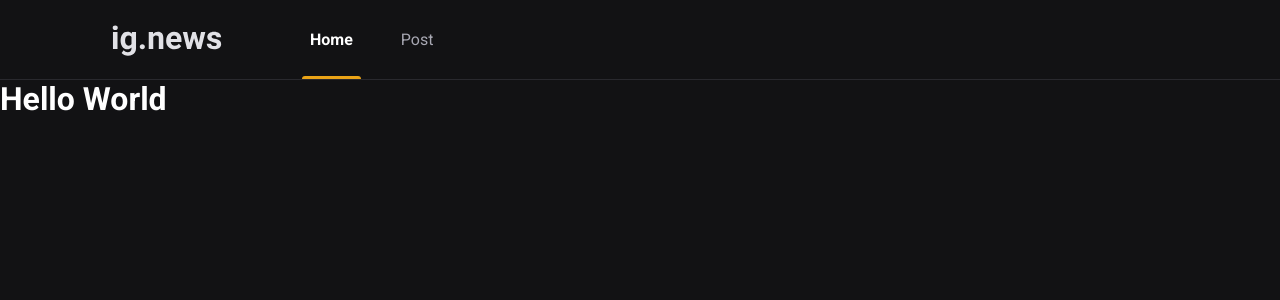
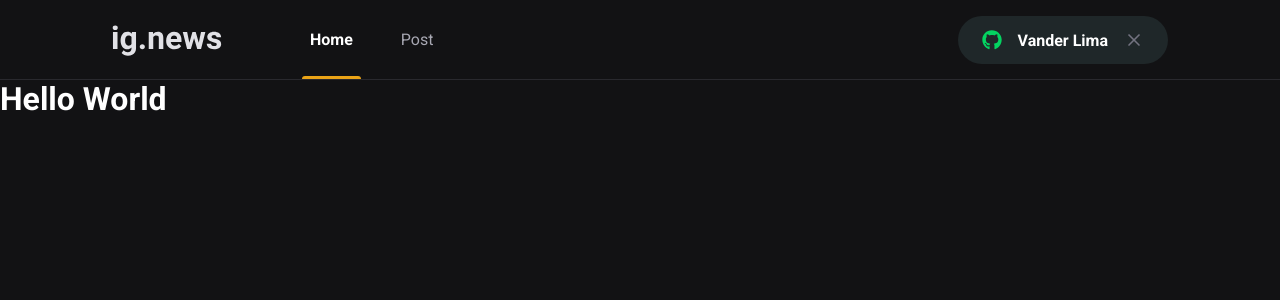
Before and after one commit to vanderL/ignews, a Next.js app: page / in a window 1280 px wide. Shown: the top 300 px of the page. Built offline with nearby package versions, Linux system fonts and the light colour scheme.

Commit message:
Component: SignInButton

```diff
--- a/package.json
+++ b/package.json
@@ -11,6 +11,7 @@
     "next": "10.0.9",
     "react": "17.0.1",
     "react-dom": "17.0.1",
+    "react-icons": "^4.3.1",
     "sass": "^1.45.1"
   },
   "devDependencies": {
--- a/src/components/Header/index.tsx
+++ b/src/components/Header/index.tsx
@@ -1,3 +1,4 @@
+import { SignInButton } from '../SignInButton';
 import styles from './styles.module.scss';
 
 export function Header() {
@@ -9,6 +10,8 @@
           <a className={styles.active}>Home</a>
           <a>Post</a>
         </nav>
+
+        <SignInButton />
       </div>
     </header>
   );
--- a/src/components/Header/styles.module.scss
+++ b/src/components/Header/styles.module.scss
@@ -51,4 +51,8 @@
       }
     }
   }
+
+  button {
+    margin-left: auto;
+  }
 }
--- /dev/null
+++ b/src/components/SignInButton/index.tsx
@@ -0,0 +1,28 @@
+import { FaGithub } from 'react-icons/fa';
+import { FiX } from 'react-icons/fi';
+import styles from './styles.module.scss';
+
+export function SignInButton() {
+  const isUserLoggedIn = true;
+  return isUserLoggedIn ? (
+    <button
+      type="button"
+      className={styles.signInButton}
+    >
+      <FaGithub color="#04d361" />
+      Vander Lima
+      <FiX
+        color="#737380"
+        className={styles.closeIcon}
+      />
+    </button>
+  ) : (
+    <button
+      type="button"
+      className={styles.signInButton}
+    >
+      <FaGithub color="#eba417" />
+      Sign in with Github
+    </button>
+  )
+}
--- /dev/null
+++ b/src/components/SignInButton/styles.module.scss
@@ -0,0 +1,33 @@
+.signInButton {
+  height: 3rem;
+  border-radius: 3rem;
+  background: var(--gray-850);
+  border: 0;
+  padding: 0 1.5rem;
+
+  display: flex;
+  justify-content: center;
+  align-items: center;
+
+  color: var(--white);
+  font-weight: bold;
+
+  transition: filter 0.5s;
+
+  svg {
+    width: 20px;
+    height: 20px;
+  }
+
+  svg.closeIcon{
+    margin-left: 1rem;
+  }
+
+  svg:first-child {
+    margin-right: 1rem;
+  }
+
+  &:hover {
+    filter: brightness(0.8);
+  }
+}
--- a/src/styles/global.scss
+++ b/src/styles/global.scss
@@ -10,6 +10,7 @@
   --gray-100: #e1e1e6;
   --gray-300: #a8a8b3;
   --gray-800: #29292e;
+  --gray-850: #1f2729;
   --gray-900: #121214;
 
   --cyan-500: #61dafb;
```
Also changed, not shown: 1 other file (tests, documents, lock files or other folders).
